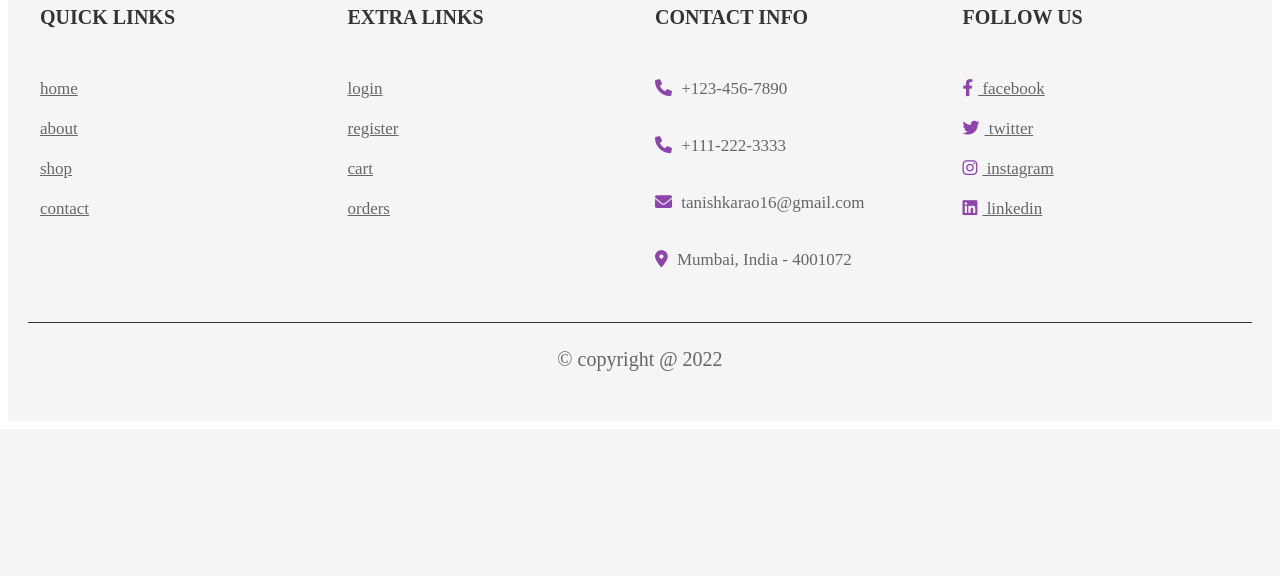
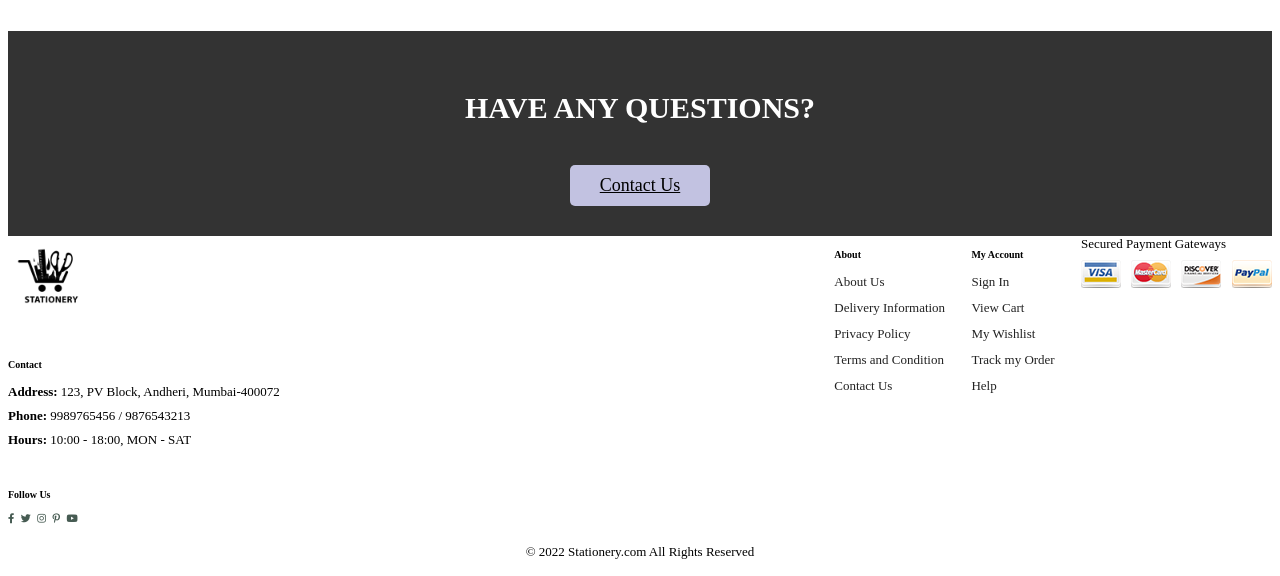
Before and after one commit to tanishkarao16/stationery, a PHP site: page /home.php in a window 1280 px wide. Shown: the part 1895-2471 px from the top of the page. Before the commit the page ends 2266 px from the top, so only its background shows below. Run offline with PHP 8.4, Linux system fonts and the light colour scheme; the visitor is signed in with stand-in values (Sample User, id 1); data that the repository does not hold is empty.

Commit message:
made changes

```diff
--- a/footer.php
+++ b/footer.php
@@ -1,41 +1,108 @@
-<section class="footer">
+<style>
 
-   <div class="box-container">
+footer{
+    display: flex;
+    justify-content: space-between;
+    flex-wrap: wrap;
+}
 
-      <div class="box">
-         <h3>quick links</h3>
-         <a href="home.php">home</a>
-         <a href="about.php">about</a>
-         <a href="shop.php">shop</a>
-         <a href="contact.php">contact</a>
-      </div>
+footer .col{
+    display: flex;
+    flex-direction: column;
+    align-items: flex-start;
+    margin-bottom: 20px;
+}
+footer .logo{
+    margin-bottom: 30px;
+}
 
-      <div class="box">
-         <h3>extra links</h3>
-         <a href="login.php">login</a>
-         <a href="register.php">register</a>
-         <a href="cart.php">cart</a>
-         <a href="orders.php">orders</a>
-      </div>
+footer p{
+    font-size: 13px;
+    margin : 0 0 8px 0;
 
-      <div class="box">
-         <h3>contact info</h3>
-         <p> <i class="fas fa-phone"></i> +123-456-7890 </p>
-         <p> <i class="fas fa-phone"></i> +111-222-3333 </p>
-         <p> <i class="fas fa-envelope"></i> tanishkarao16@gmail.com </p>
-         <p> <i class="fas fa-map-marker-alt"></i> Mumbai, India - 4001072 </p>
-      </div>
+}
 
-      <div class="box">
-         <h3>follow us</h3>
-         <a href="#"> <i class="fab fa-facebook-f"></i> facebook </a>
-         <a href="#"> <i class="fab fa-twitter"></i> twitter </a>
-         <a href="#"> <i class="fab fa-instagram"></i> instagram </a>
-         <a href="#"> <i class="fab fa-linkedin"></i> linkedin </a>
-      </div>
+footer a{
+    font-size: 13px;
+    text-decoration:none ;
+    color: #222;
+    margin-bottom: 10px;
 
-   </div>
+}
 
-   <p class="credit"> &copy; copyright  @ <?php echo date('Y'); ?> <span></span> </p>
+footer .follow {
+    margin-top: 20px;
+}
 
-</section>
+footer .follow  i{
+    color: #465b52;
+    padding-right: 4px;
+    cursor: pointer;
+}
+footer .install .row img{
+    border: 1px solid #088178;
+    border-radius: 6px;
+}
+
+footer .install img{
+    margin: 10px 0 15px 0;
+}
+
+footer .follow i:hover,
+    footer a:hover{
+        color: #088178;
+    }
+
+footer .copyright{
+    width: 100%;
+    text-align: center;
+}
+
+</style>
+<footer class="section-p1">
+        <div class="col">
+            <img class="logo" src="img/logo.jpeg" width="10%" alt="logo">
+            <h4>Contact</h4>
+            <p><strong>Address: </strong>123, PV Block, Andheri, Mumbai-400072</p>
+            <p><strong>Phone: </strong>9989765456 / 9876543213</p>
+            <p><strong>Hours: </strong>10:00 - 18:00, MON - SAT</p>
+            <div class="follow">
+                <h4>Follow Us</h4>
+                <div class="icon">
+                    <i class="fab fa-facebook-f"></i>
+                    <i class="fab fa-twitter"></i>
+                    <i class="fab fa-instagram"></i>
+                    <i class="fab fa-pinterest-p"></i>
+                    <i class="fab fa-youtube"></i>
+                </div>
+            </div>
+        </div>
+        <div class="col">
+            <h4>About</h4>
+            <a href="#">About Us</a>
+            <a href="#">Delivery Information</a>
+            <a href="#">Privacy Policy</a>
+            <a href="#">Terms and Condition</a>
+            <a href="#">Contact Us</a>
+
+        </div>
+        <div class="col">
+            <h4>My Account</h4>
+            <a href="#">Sign In</a>
+            <a href="#">View Cart</a>
+            <a href="#">My Wishlist</a>
+            <a href="#">Track my Order</a>
+            <a href="#">Help</a>
+
+        </div>
+
+        <div class="col-install">
+            <p>Secured Payment Gateways</p>
+            <img src="img/pay.png" alt="pay">
+        </div>
+
+        <div class="copyright">
+            <p>© 2022 Stationery.com All Rights Reserved</p>
+
+        </div>
+    </footer>
--- a/home.php
+++ b/home.php
@@ -56,6 +56,31 @@ if(isset($_POST['add_to_cart'])){
    </div>
 
 </section>
+<section id="feature" class="section-p1">
+
+        <div class="fe-box">
+            <i class="fa-solid fa-plane-up fa-5x" ></i>
+            <h5>FREE SHIPPING</h5>
+        </div>
+
+        <div class="fe-box">
+            <i class="fa-solid fa-wallet fa-5x"></i>
+            <h5>EASY PAYMENT</h5>
+        </div>
+
+
+        <div class="fe-box">
+            <i class="fa-regular fa-file-lines fa-5x" ></i>
+            <h5>GST INVOICE</h5>
+        </div>
+
+        <div class="fe-box">
+            <i class="fa-solid fa-truck fa-5x" ></i>
+            <h5>PAN INDIA DELIVERY</h5>
+        </div>
+
+
+    </section>
 
 <section class="products">
 
@@ -114,7 +139,6 @@ if(isset($_POST['add_to_cart'])){
 
    <div class="content">
       <h3>have any questions?</h3>
-      <p>Lorem ipsum, dolor sit amet consectetur adipisicing elit. Atque cumque exercitationem repellendus, amet ullam voluptatibus?</p>
       <a href="contact.php" class="white-btn">contact us</a>
    </div>
 
--- a/style1.css
+++ b/style1.css
@@ -244,7 +244,7 @@ html{
 
  .home{
     min-height: 70vh;
-    background:linear-gradient(rgba(0,0,0,.7), rgba(0,0,0,.7)), url(../images/home-bg.jpg) no-repeat;
+
     background-size: cover;
     background-position: center;
     display: flex;
```
Also changed, not shown: about.php (+0 -81 lines).
